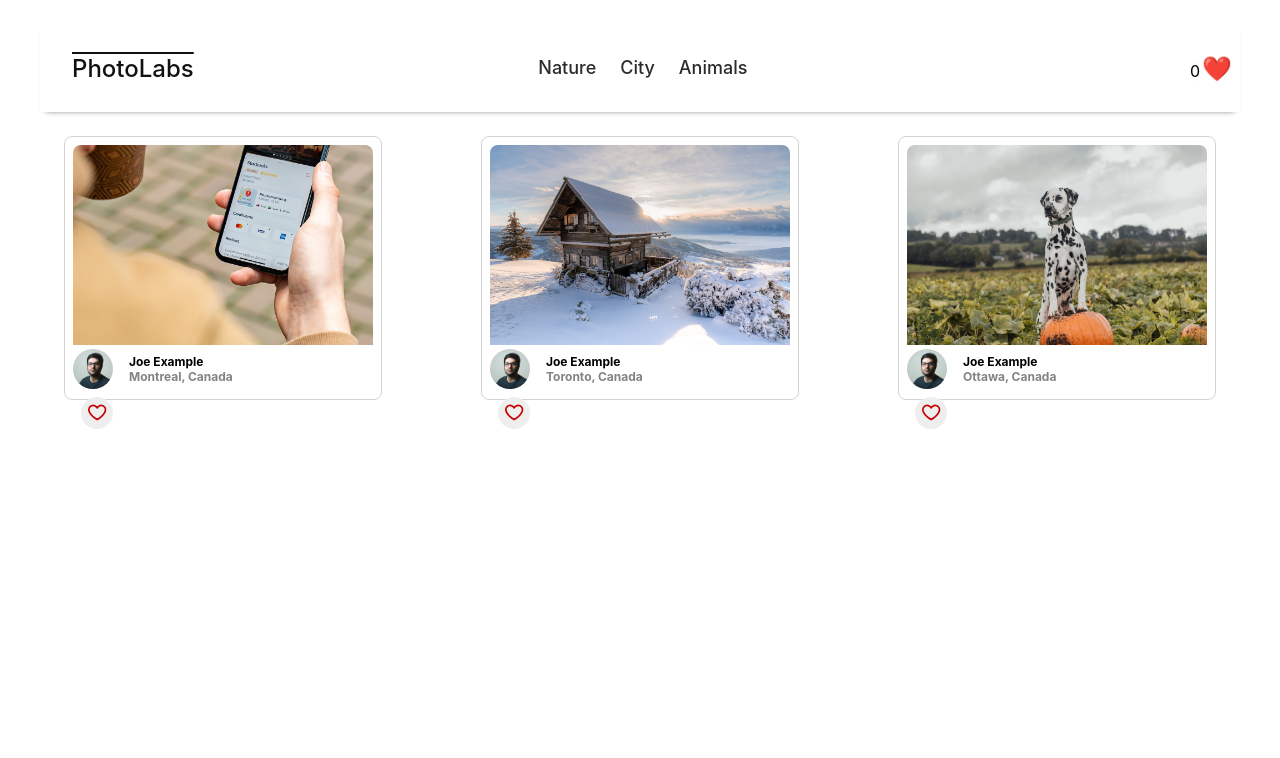
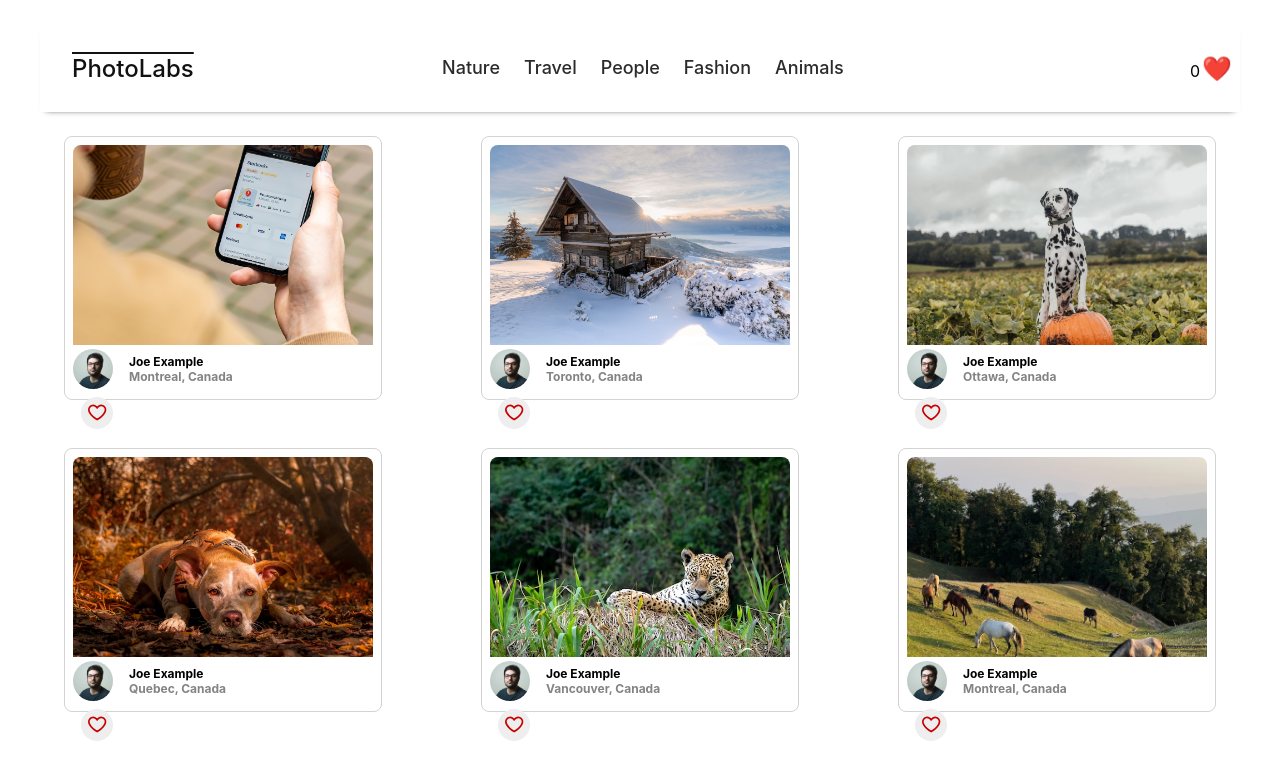
Before and after one commit to Bigred0303/PhotoLabs, a React (Create React App) app in the folder frontend/: page / in a window 1280 px wide. Shown: the top 758 px of the page. Built offline with nearby package versions, Linux system fonts and the light colour scheme; the HTML template or start-up script is replaced by a standard one.

Commit message:
Refactor to use mock photo and topic data on homeRoute

```diff
--- a/frontend/src/components/FavBadge.jsx
+++ b/frontend/src/components/FavBadge.jsx
@@ -12,11 +12,7 @@ const FavBadge = ({ totalLikedPhotos }) => {
 };
 
 FavBadge.propTypes = {
-  totalLikedPhotos: PropTypes.number,
-};
-
-FavBadge.defaultProps = {
-  totalLikedPhotos: 0,
+  totalLikedPhotos: PropTypes.number.isRequired,
 };
 
 export default FavBadge;
--- a/frontend/src/components/HomeRoute.jsx
+++ b/frontend/src/components/HomeRoute.jsx
@@ -2,98 +2,25 @@ import React, { useState } from 'react';
 import TopNavigationBar from './TopNavigationBar';
 import PhotoList from './PhotoList';
 import '../styles/HomeRoute.scss';
-
-const initialPhotos = [
-  {
-    id: "1",
-    location: {
-      city: "Montreal",
-      country: "Canada",
-    },
-    urls: {
-      full: `${process.env.PUBLIC_URL}/Image-1-Full.jpeg`,
-      regular: `${process.env.PUBLIC_URL}/Image-1-Regular.jpeg`,
-    },
-    user: {
-      id: "1",
-      username: "exampleuser",
-      name: "Joe Example",
-      profile: `${process.env.PUBLIC_URL}/profile-1.jpg`,
-    },
-    isFavorited: false,
-  },
-  {
-    id: "2",
-    location: {
-      city: "Toronto",
-      country: "Canada",
-    },
-    urls: {
-      full: `${process.env.PUBLIC_URL}/Image-2-Full.jpeg`,
-      regular: `${process.env.PUBLIC_URL}/Image-2-Regular.jpeg`,
-    },
-    user: {
-      id: "2",
-      username: "exampleuser",
-      name: "Joe Example",
-      profile: `${process.env.PUBLIC_URL}/profile-1.jpg`,
-    },
-    isFavorited: false,
-  },
-  {
-    id: "3",
-    location: {
-      city: "Ottawa",
-      country: "Canada",
-    },
-    urls: {
-      full: `${process.env.PUBLIC_URL}/Image-3-Full.jpeg`,
-      regular: `${process.env.PUBLIC_URL}/Image-3-Regular.jpeg`,
-    },
-    user: {
-      id: "3",
-      username: "exampleuser",
-      name: "Joe Example",
-      profile: `${process.env.PUBLIC_URL}/profile-1.jpg`,
-    },
-    isFavorited: false,
-  },
-];
-
-const initialTopics = [
-  {
-    id: "1",
-    slug: "nature",
-    label: "Nature",
-  },
-  {
-    id: "2",
-    slug: "city",
-    label: "City",
-  },
-  {
-    id: "3",
-    slug: "animals",
-    label: "Animals",
-  },
-];
+import photos from '../mocks/photos';
+import topics from '../mocks/topics';
 
 const HomeRoute = () => {
-  const [photos, setPhotos] = useState(initialPhotos);
-  const [topics] = useState(initialTopics);
+  const [photoList, setPhotoList] = useState(photos);
+  const [topicList] = useState(topics);
 
   const toggleFavorite = (id) => {
-    setPhotos(photos.map(photo =>
+    setPhotoList(photoList.map(photo =>
       photo.id === id ? { ...photo, isFavorited: !photo.isFavorited } : photo
     ));
   };
 
-  const totalLikedPhotos = photos.filter(photo => photo.isFavorited).length;
+  const totalLikedPhotos = photoList.filter(photo => photo.isFavorited).length;
 
   return (
     <div className="home-route">
-      <TopNavigationBar topics={topics} totalLikedPhotos={totalLikedPhotos} />
-      <PhotoList photos={photos} onToggleFavorite={toggleFavorite} />
+      <TopNavigationBar topics={topicList} totalLikedPhotos={totalLikedPhotos} />
+      <PhotoList photos={photoList} onToggleFavorite={toggleFavorite} />
     </div>
   );
 };
--- a/frontend/src/components/TopNavigationBar.jsx
+++ b/frontend/src/components/TopNavigationBar.jsx
@@ -1,4 +1,5 @@
 import React from 'react';
+import PropTypes from 'prop-types';
 import TopicList from './TopicList';
 import FavBadge from './FavBadge';
 import '../styles/TopNavigationBar.scss';
@@ -13,4 +14,13 @@ const TopNavigationBar = ({ topics, totalLikedPhotos }) => {
   );
 };
 
+TopNavigationBar.propTypes = {
+  topics: PropTypes.arrayOf(PropTypes.shape({
+    id: PropTypes.string.isRequired,
+    slug: PropTypes.string.isRequired,
+    title: PropTypes.string.isRequired,
+  })).isRequired,
+  totalLikedPhotos: PropTypes.number.isRequired,
+};
+
 export default TopNavigationBar;
--- a/frontend/src/components/TopicList.jsx
+++ b/frontend/src/components/TopicList.jsx
@@ -17,7 +17,7 @@ TopicList.propTypes = {
   topics: PropTypes.arrayOf(PropTypes.shape({
     id: PropTypes.string.isRequired,
     slug: PropTypes.string.isRequired,
-    label: PropTypes.string.isRequired,
+    title: PropTypes.string.isRequired,
   })).isRequired,
 };
 
--- a/frontend/src/components/TopicListItem.jsx
+++ b/frontend/src/components/TopicListItem.jsx
@@ -5,7 +5,7 @@ import '../styles/TopicListItem.scss';
 const TopicListItem = ({ topic }) => {
   return (
     <div className="topic-list__item">
-      <span>{topic.label}</span>
+      <span>{topic.title}</span>
     </div>
   );
 };
@@ -14,7 +14,7 @@ TopicListItem.propTypes = {
   topic: PropTypes.shape({
     id: PropTypes.string.isRequired,
     slug: PropTypes.string.isRequired,
-    label: PropTypes.string.isRequired,
+    title: PropTypes.string.isRequired,
   }).isRequired,
 };
 
```
